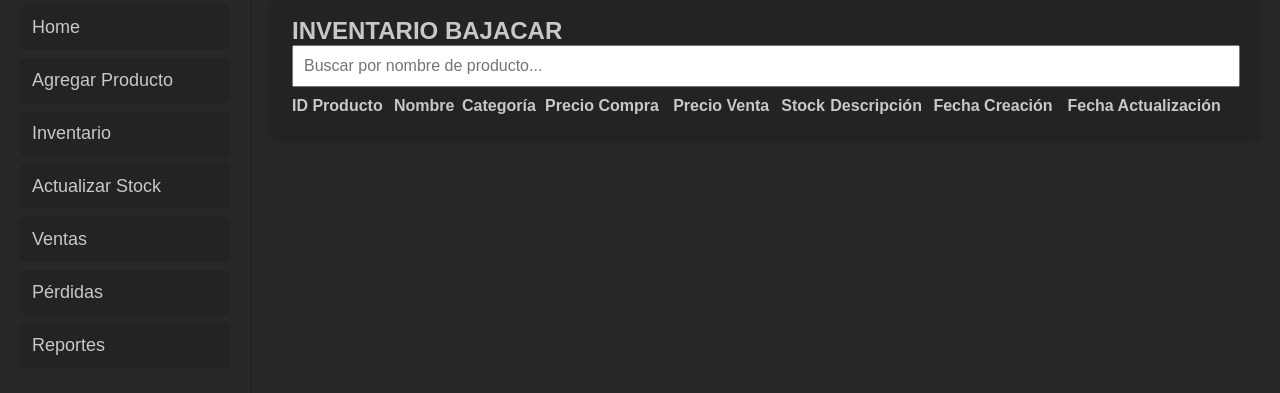
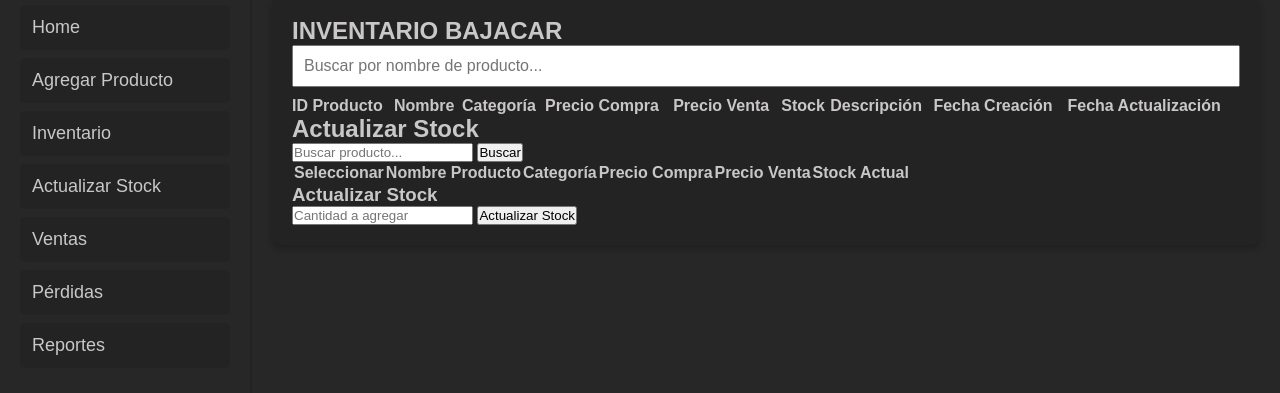
Before and after one commit to EduardoGV117/inventario-taller, a website: page bajacarr/ProyectoParra/pagina.html in a window 1280 px wide. Both pictures are taken after a click on the button "Inventario". Shown: the part 73-466 px from the top of the page. Drawn offline with Linux system fonts and the light colour scheme; no server answers; files whose address does not match are found by name.

Commit message:
posible ajuste html

```diff
--- a/bajacarr/ProyectoParra/pagina.html
+++ b/bajacarr/ProyectoParra/pagina.html
@@ -84,6 +84,32 @@
                     <!-- Aquí se llenarán las filas dinámicamente -->
                   </tbody>
                 </table>
+                <h2>Actualizar Stock</h2>
+                <!-- Campo para buscar productos -->
+                <div id="searchStockContainer">
+                    <input type="text" id="productSearch" placeholder="Buscar producto..." />
+                    <button id="searchButton">Buscar</button>
+
+                    <table id="productTable">
+                        <thead>
+                            <tr>
+                                <th>Seleccionar</th>
+                                <th>Nombre Producto</th>
+                                <th>Categoría</th>
+                                <th>Precio Compra</th>
+                                <th>Precio Venta</th>
+                                <th>Stock Actual</th>
+                            </tr>
+                        </thead>
+                        <tbody></tbody>
+                    </table>
+                </div>
+                <!-- Campo para actualizar stock -->
+                <div id="updateFields">
+                    <h3>Actualizar Stock</h3>
+                    <input type="number" id="stockQuantity" placeholder="Cantidad a agregar" />
+                    <button id="submitStockUpdate">Actualizar Stock</button>
+                </div>
               </section>
 
             <!-- Agregar Producto -->
```
